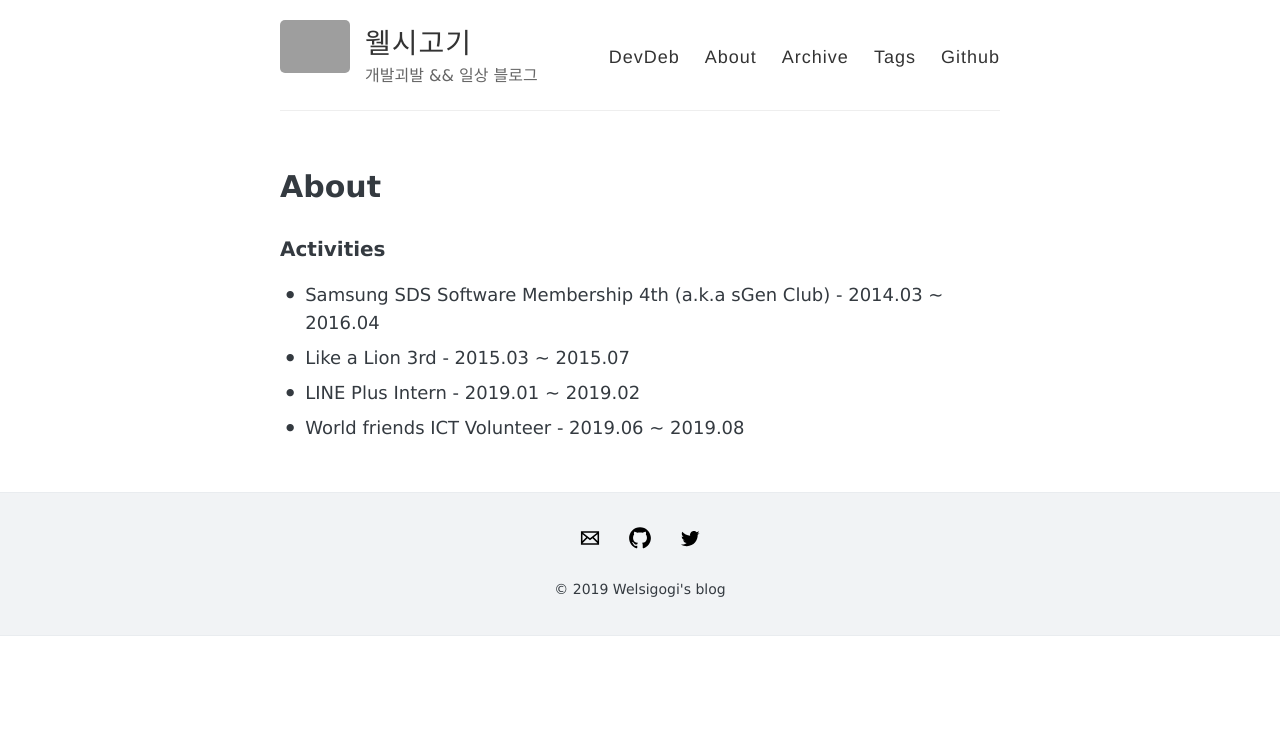
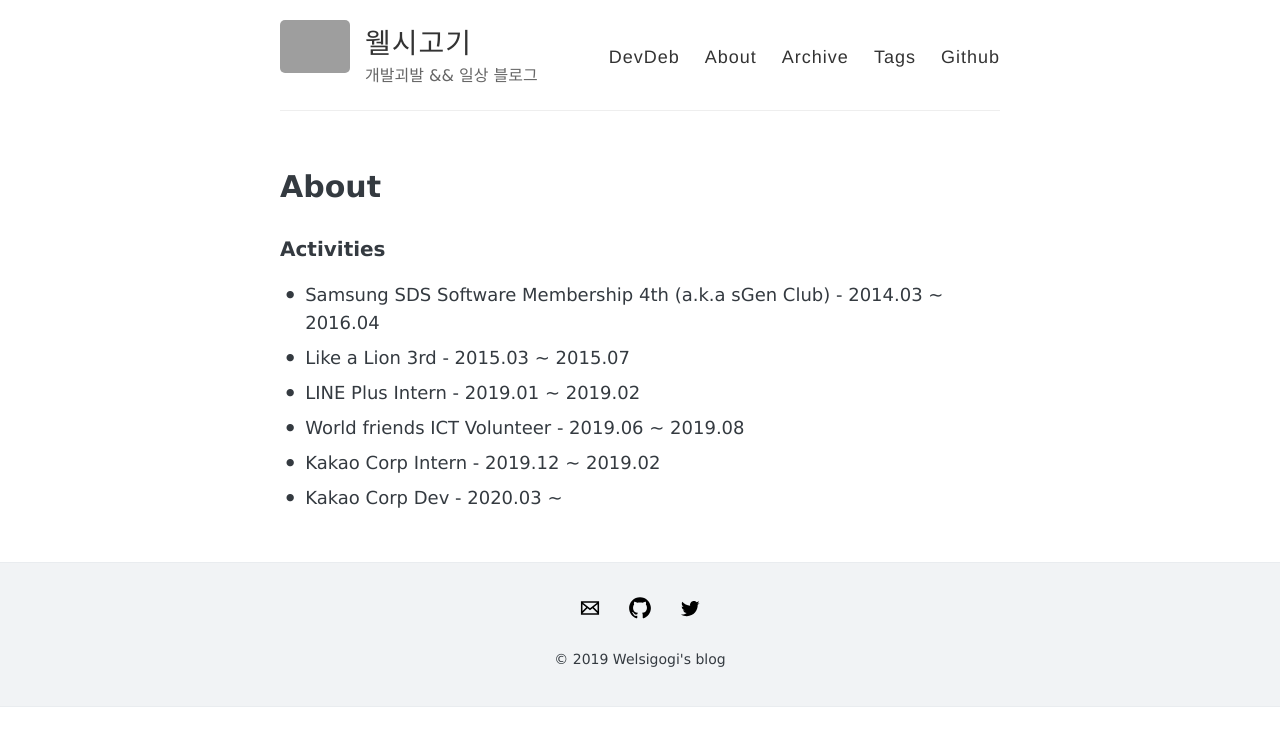
Before and after one commit to Leeheejin/leeheejin.github.io, a Jekyll site: the page built from about.md, in a window 1280 px wide. Shown: the top 746 px of the page. Built offline with Jekyll 4.4.1, drawn with Linux system fonts in a browser that asks for light colours; grey boxes are pictures that could not be loaded.

Commit message:
Update info

```diff
--- a/about.md
+++ b/about.md
@@ -10,3 +10,5 @@ permalink: /about/
 * Like a Lion 3rd - 2015.03 ~ 2015.07
 * LINE Plus Intern - 2019.01 ~ 2019.02
 * World friends ICT Volunteer - 2019.06 ~ 2019.08
+* Kakao Corp Intern - 2019.12 ~ 2019.02
+* Kakao Corp Dev - 2020.03 ~
```
